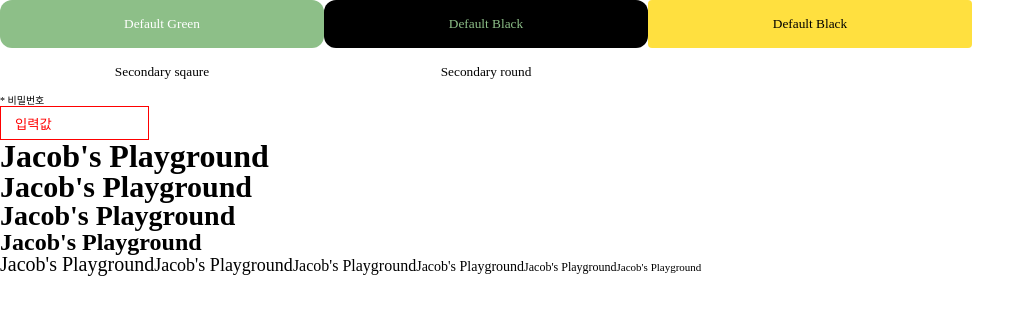
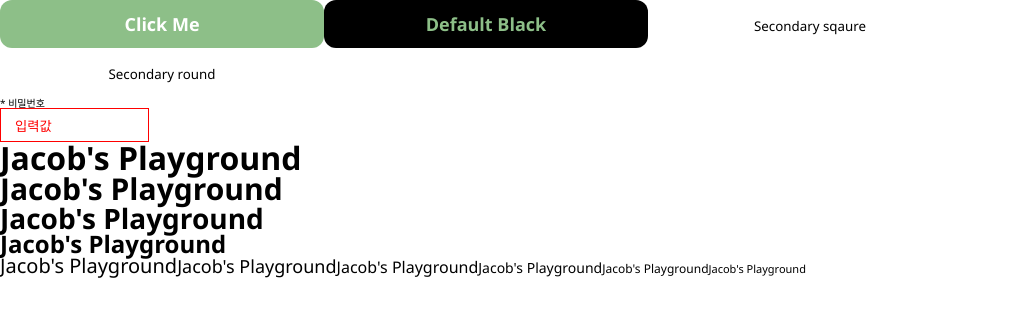
Before and after one commit to VegiSpace/VegiSpace-FE, a React app: page / in a window 1280 px wide. Shown: the top 316 px of the page, without its empty margins (0-1035 px from the left). Built offline with nearby package versions, Linux system fonts and the light colour scheme; a web font is replaced by a local one.

Commit message:
add: Primary button

```diff
--- a/src/App.tsx
+++ b/src/App.tsx
@@ -1,18 +1,16 @@
 import { ButtonDefault, ButtonSecondary } from "./components/Button/Button";
 import { InputWrapper } from "./components/Input/Input";
-import GlobalStyle from "./styles/global";
 import { Typo } from "./components/Typo";
-//const App = (): JSX.Element => <Button text="App" />;
 
 const App = (): JSX.Element => {
   return (
     <>
-      <GlobalStyle />
-      <ButtonDefault color="green">Default Green</ButtonDefault>
-      <ButtonDefault color="black">Default Black</ButtonDefault>
-      <ButtonSecondary border="square" color="yellow">
+      <ButtonDefault disabled={false} color="green">
+        Click Me
+      </ButtonDefault>
+      <ButtonDefault disabled={false} color="black">
         Default Black
-      </ButtonSecondary>
+      </ButtonDefault>
       <ButtonSecondary border="square" color="white">
         Secondary sqaure
       </ButtonSecondary>
--- a/src/components/Button/Button.styles.ts
+++ b/src/components/Button/Button.styles.ts
@@ -1,5 +1,128 @@
-import styled from "styled-components";
+import styled,{css} from "styled-components";
+import {
+  ColorProps,
+  BorderProps,
+  HeightProps,
+  DefaultProps,
+  SecondaryProps,
+  MiniProps,
+  DisabledProps,
+} from "./Button";
+import {colors} from "../../styles/options";
 
+
+const ColorStyles = css<{ color: ColorProps["color"] }>`
+  ${({ color }) =>
+    color === "green" &&
+    css`
+      color: ${colors.neutral["0"]};
+      background-color: ${colors.primary["300"]};
+    `}
+
+  ${({ color }) =>
+    color === "black" &&
+    css`
+      color: ${colors.primary["300"]};
+      background-color: ${colors.neutral["1000"]};
+    `}
+
+      ${({ color }) =>
+    color === "white" &&
+    css`
+      color: ${colors.neutral["1000"]};
+      background-color: ${colors.neutral["0"]};
+    `}
+`;
+
+const DisabledStyles = css<{
+  disabled: DisabledProps["disabled"];
+  color: ColorProps["color"];
+}>`
+  ${({ color, disabled }) =>
+    color === "green" &&
+    disabled &&
+    css`
+      color: ${colors.primary["25"]};
+      background-color: ${colors.primary["100"]};
+    `}
+
+  ${({ color, disabled }) =>
+    color === "black" &&
+    disabled &&
+    css`
+      color: ${colors.primary["25"]};
+      background-color: ${colors.grey["500"]};
+    `}
+`;
+
+
+
+const BorderStyles = css<{ border: BorderProps["border"] }>`
+  ${({ border }) =>
+    border === "square" &&
+    css`
+      border-radius: 4px;
+    `}
+
+  ${({ border }) =>
+    border === "round" &&
+    css`
+      border-radius: 30px;
+    `}
+`;
+
+const HeightStyles = css<{ height: HeightProps["height"] }>`
+  ${({ height }) =>
+    height === 36 &&
+    css`
+      height: 36px;
+    `}
+
+  ${({ height }) =>
+    height === 48 &&
+    css`
+      height: 48px;
+    `}
+`;
+
+const Default = styled.button<{
+  color: DefaultProps["color"];
+  disabled: DisabledProps["disabled"]}>`
+  /*공통 스타일*/
+  border-radius: 1.2rem;
+  width: 32.4rem;
+  height: 4.8rem;
+  border: none;
+  justify-content: center;
+  ${ColorStyles}
+  ${DisabledStyles}
+`;
+
+const Secondary = styled.button<{
+  border: SecondaryProps["border"];
+  color: SecondaryProps["color"];
+}>`
+  /*공통 스타일*/
+  border-radius: 12px;
+  width: 324px;
+  height: 48px;
+  border: none;
+  ${ColorStyles}
+  ${BorderStyles}
+`;
+
+const Mini = styled.button<{
+  color: MiniProps["color"];
+  height: MiniProps["height"];
+  border: MiniProps["border"];
+}>`
+  width: 140px;
+  border: none;
+  ${ColorStyles}
+  ${HeightStyles}
+  ${BorderStyles}
+`;
+/*
 const ButtonDefault = styled.button`
   background: transparent;
   border-radius: 3px;
@@ -7,6 +130,6 @@ const ButtonDefault = styled.button`
   color: palevioletred;
   margin: 0 1em;
   padding: 0.25em 1em;
-`;
+`;*/
 
-export default { ButtonDefault };
+export { ColorStyles,DisabledStyles, BorderStyles, HeightStyles, Default, Secondary, Mini };
--- a/src/components/Button/Button.tsx
+++ b/src/components/Button/Button.tsx
@@ -1,127 +1,41 @@
 import { ButtonHTMLAttributes, ReactNode } from "react";
-// import StyledDefault from "./Button.styles";
-import styled,{css} from "styled-components";
-
-interface ButtonProps extends ButtonHTMLAttributes<HTMLButtonElement> {
+import { Default, Secondary, Mini } from "./Button.styles";
+import { Typo } from "../Typo";
+export interface ButtonProps extends ButtonHTMLAttributes<HTMLButtonElement> {
   //text: string;
   children: ReactNode;
 }
 
-interface ColorProps extends ButtonProps{
-  color:"green"|"black"|"white"|"yellow"
+export interface DisabledProps extends ButtonProps {
+  disabled: false | true;
 }
 
-interface BorderProps extends ButtonProps{
-  border:"square"|"round"
+export interface ColorProps extends ButtonProps {
+  color: "green" | "black" | "white";
 }
 
-interface HeightProps extends ButtonProps{
-  height:36|48
+export interface BorderProps extends ButtonProps {
+  border: "square" | "round";
 }
 
-const colorStyles = css<{ color: ColorProps["color"] }>`
-  ${({ color }) =>
-    color === "green" &&
-    css`
-      color: white;
-      background-color: #8dbf88;
-    `}
+export interface HeightProps extends ButtonProps {
+  height: 36 | 48;
+}
 
-  ${({ color }) =>
-    color === "black" &&
-    css`
-      color: #8dbf88;
-      background-color: black;
-    `}
-
-      ${({ color }) =>
-    color === "white" &&
-    css`
-      color: black;
-      background-color: white;
-    `}
-
-          ${({ color }) =>
-    color === "yellow" &&
-    css`
-      color: black;
-      background-color: #FFE03F;
-    `}
-`;
-
-
-const borderStyles = css<{ border: BorderProps["border"] }>`
-  ${({ border }) =>
-    border === "square" &&
-    css`
-      border-radius: 4px;
-    `}
-
-  ${({ border }) =>
-    border === "round" &&
-    css`
-      border-radius: 30px;
-    `}
-`;
-
-
-const heightStyles = css<{ height: HeightProps["height"] }>`
-  ${({ height }) =>
-    height === 36 &&
-    css`
-      height: 36px;
-    `}
-
-  ${({ height }) =>
-    height === 48 &&
-    css`
-      height: 48px;
-    `}
-`;
-
-const Default = styled.button<{ color: DefaultProps["color"] }>`
-  /*공통 스타일*/
-  border-radius: 12px;
-  width: 324px;
-  height: 48px;
-  border: none;
-  ${colorStyles}
-`;
-
-const Secondary = styled.button<{
-  border: SecondaryProps["border"],
-  color: SecondaryProps["color"]
-}>`
-  /*공통 스타일*/
-  border-radius: 12px;
-  width: 324px;
-  height: 48px;
-  border: none;
-  ${colorStyles}
-  ${borderStyles}
-`;
-
-const Mini = styled.button<{
-  color: MiniProps["color"];
-  height: MiniProps["height"];
-  border: MiniProps["border"];
-}>`
-  width: 140px;
-  border: none;
-  ${colorStyles}
-  ${heightStyles}
-  ${borderStyles}
-`;
-
-type DefaultProps = ColorProps
-type SecondaryProps = ColorProps & BorderProps
-type MiniProps = ColorProps  & HeightProps & BorderProps
+type DefaultProps = DisabledProps & ColorProps;
+type SecondaryProps = ColorProps & BorderProps;
+type MiniProps = ColorProps & HeightProps & BorderProps;
 
 const ButtonDefault = ({
   color,
+  disabled,
   children,
   ...props
-}: DefaultProps): JSX.Element => <Default color={color}>{children}</Default>;
+}: DefaultProps): JSX.Element => (
+  <Default disabled={disabled} color={color}>
+    <Typo.SubTitle2>{children}</Typo.SubTitle2>
+  </Default>
+);
 
 const ButtonSecondary = ({
   border,
--- a/src/components/Typo/Typo.tsx
+++ b/src/components/Typo/Typo.tsx
@@ -4,7 +4,7 @@ import * as SubTitle from "./SubTitle";
 import * as Body from "./Body";
 import * as Caption from "./Caption";
 
-type TypoTypes = FC<PropsWithChildren> &
+export type TypoTypes = FC<PropsWithChildren> &
   Title.Title1Type &
   Title.Title2Type &
   Title.Title3Type &
--- a/src/styles/global.tsx
+++ b/src/styles/global.tsx
@@ -40,10 +40,10 @@ const GlobalStyles = createGlobalStyle`
     padding: 0;
     margin: 0;
 
-             /* font-size 1em = 10px on default browser settings */
+     /* font-size 1em = 10px on default browser settings */
     font-size: 62.5%;
     //font-family:NIXGONM2, 'Noto Sans Display', 'AppleSDGothicNeo', 'Noto Sans KR',sans-serif;
-    font-family: 'NIXGONM2';
+    font-family: 'NIXGONM2','Segoe UI', Tahoma, Geneva, Verdana, sans-serif;
 
   }
 
```
Also changed, not shown: 2 other files (tests, documents, lock files or other folders).
